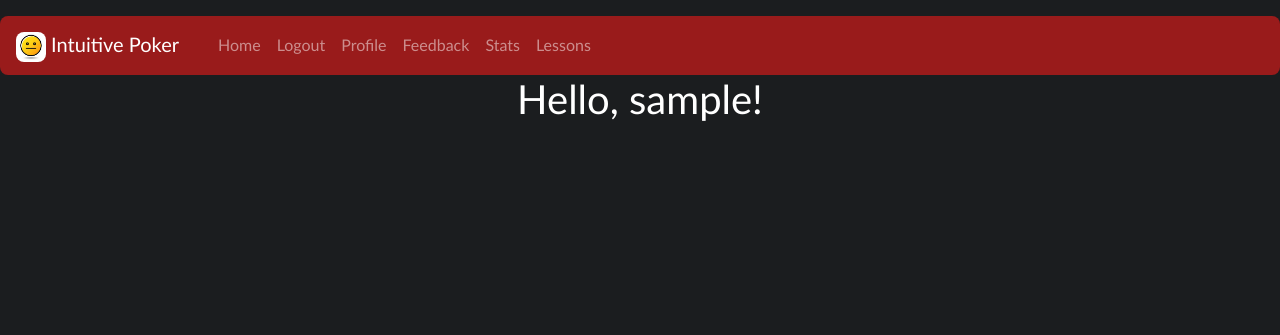
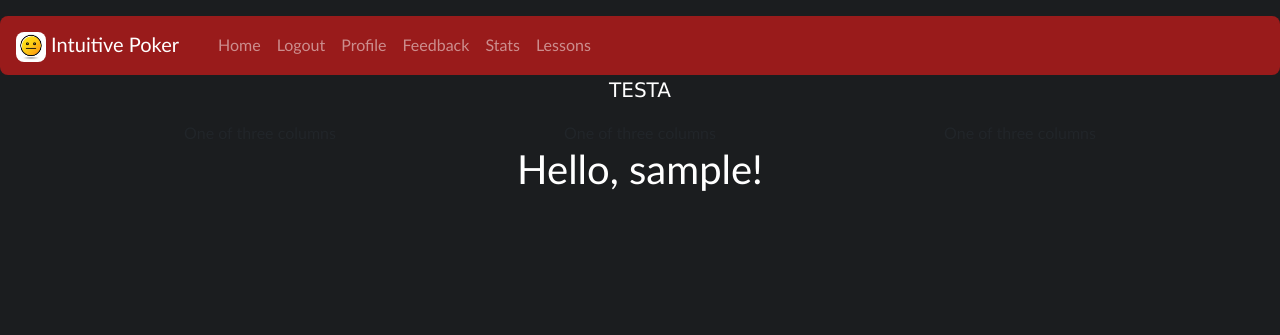
Before and after one commit to JakeL1001/pokertutorial, a Flask app: page / in a window 1280 px wide. Shown: the top 335 px of the page. Run offline with Flask 2, Linux system fonts and the light colour scheme; the visitor is signed in with stand-in values (Sample User, id 1); data comes from the database, SQL or seed files in the repository; both versions use the stored data as it was after the commit; some libraries are stand-ins or nearby versions.

Commit message:
no real changes

```diff
--- a/pokerapp/templates/index.html
+++ b/pokerapp/templates/index.html
@@ -1,3 +1,21 @@
 {% extends "base.html" %} {%block content %}
+
+<p> TESTA</p>
+
+<div class="container">
+    <div class="row">
+      <div class="col-sm">
+        One of three columns
+      </div>
+      <div class="col-sm">
+        One of three columns
+      </div>
+      <div class="col-sm">
+        One of three columns
+      </div>
+    </div>
+  </div>
+
+
 <h1>Hello, {{ current_user.username }}!</h1>
 {% endblock %}
```
Also changed, not shown: pokerdb.db.
